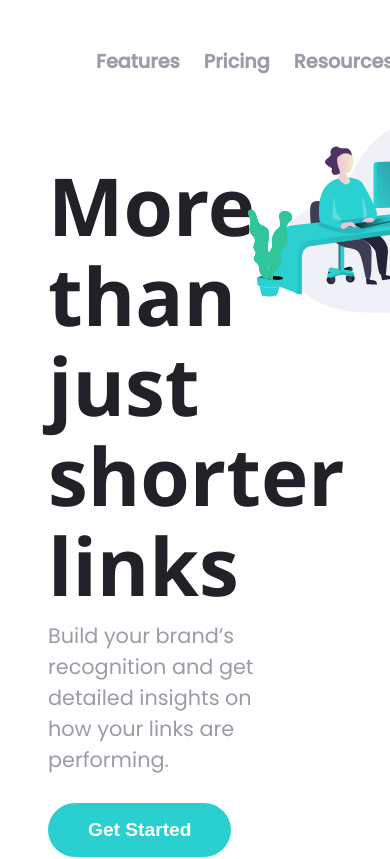
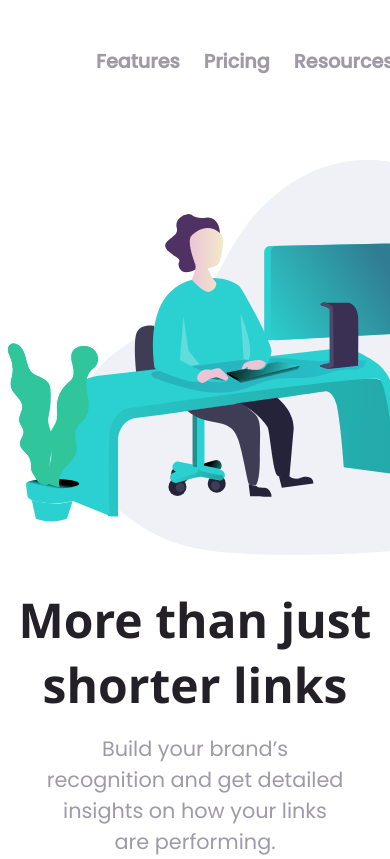
Before and after one commit to Surgetin/url-shortening-api, a React (Create React App) app: page / in a window 390 px wide. Shown: the top 859 px of the page. Built offline with nearby package versions, Linux system fonts and the light colour scheme.

Commit message:
added delete btn

```diff
--- a/public/index.html
+++ b/public/index.html
@@ -13,6 +13,11 @@
 
     <link rel="manifest" href="%PUBLIC_URL%/manifest.json" />
 
+    <script
+      src="https://kit.fontawesome.com/64173b1f39.js"
+      crossorigin="anonymous"
+    ></script>
+
     <title>Shortly URL shortening API Challenge</title>
   </head>
   <body>
--- a/src/App.js
+++ b/src/App.js
@@ -10,7 +10,7 @@ import isURL from "validator/lib/isURL";
 function App() {
   const [shortLink, setShortLink] = useState("");
   const [originalLink, setOriginalLink] = useState("");
-  const [shortedLink, setShortedLink] = useState([]);
+  const [shortedLink, setShortedLink] = useState("");
   const [isError, setIsError] = useState(false);
   const [copied, setCopied] = useState(false);
 
@@ -27,10 +27,11 @@ function App() {
       const response = await fetch(`${BASE_URL}${shortLink}`);
       const data = await response.json();
       console.log(data.result);
-      setShortedLink([...shortedLink, data.result.full_short_link]);
+      setShortedLink(data.result.full_short_link);
       setOriginalLink(data.result.original_link);
     };
 
+    setShortedLink("");
     setShortLink("");
     setIsError(false);
     handleFetchData();
@@ -49,6 +50,7 @@ function App() {
             shortLink={shortLink}
             setShortLink={setShortLink}
             handleSubmit={handleSubmit}
+            setShortedLink={setShortedLink}
           />
         </div>
         <Testimonial
--- a/src/components/ShortedLinks.jsx
+++ b/src/components/ShortedLinks.jsx
@@ -7,12 +7,17 @@ const ShortedLinks = ({originalLink, shortedLink, copied, setCopied}) => {
         setCopied(!copied)
     };
 
+    const handleDelete = () => {
+        console.log("deleted")
+    };
+
     return (
         <div className="shortedlink_container">
             <p className="original_link">{originalLink}</p>
             <div className="shortedlink_wrapper">
                 <p className="shorted_link">{shortedLink}</p>
-                <button type="submit" onClick={handleCopy} className="copy_link-btn btn">{copied ? "Copied!" : "Copy"}</button>
+                <button type="submit" onClick={handleCopy} className={copied ? "copied_link-btn btn" : "copy_link-btn btn"}>{copied ? "Copied!" : "Copy"}</button>
+                <button onClick={handleDelete} className="delete_btn"><i className="fa-solid fa-trash"></i></button>
             </div>
         </div>
     );
--- a/src/components/Testimonial.jsx
+++ b/src/components/Testimonial.jsx
@@ -6,20 +6,18 @@ import brandImage from '../images/icon-brand-recognition.svg';
 import detailedImage from '../images/icon-detailed-records.svg';
 import fullyImage from '../images/icon-fully-customizable.svg';
 
-const Testimonials = ({originalLink, shortedLink, copied, setCopied}) => {
+const Testimonials = ({originalLink, shortedLink, copied, setCopied, setShortedLink}) => {
     return (
         <div className="testimonial_container">
             <div className="testimonial_wrapper">
             <div className="shorted_component-wrapper">
-                {shortedLink ? shortedLink.map((index) => (
-                    <ShortedLinks
-                        key={index}
+                {shortedLink ? <ShortedLinks
                         originalLink={originalLink}
                         shortedLink={shortedLink}
                         copied={copied}
                         setCopied={setCopied}
-                    />
-                )) : ''}
+                        setShortedLink={setShortedLink}
+                    />  : ''}
             </div>
                 <h1 className="testimonial_heading">{Testimonial[0].content}</h1>
                 <p className="testimonial_content">{Testimonial[1].content}</p>
--- a/src/style/index.css
+++ b/src/style/index.css
@@ -180,6 +180,7 @@ body {
 
 .submit_btn {
     width: 25%;
+    min-width: 13rem;
     border-radius: 10px;
     font-size: 1.5rem;
 }
@@ -210,6 +211,7 @@ body {
 .hero_container {
     position: relative;
     padding-top: 10rem;
+    display: flex;
 }
 
 .hero_section-left {
@@ -236,8 +238,55 @@ body {
     margin-bottom: 1.8rem;
 }
 
+@media screen and (max-width: 1130px) {
+    .hero_heading {
+        font-size: 3rem;
+        max-width: 500px;
+        line-height: initial;
+    }
+
+    .hero_content {
+        max-width: 350px;
+    }
+
+    .hero_image {
+        max-width: 600px;
+    }
+}
+
+@media screen and (max-width: 850px) {
+
+    .main_container {
+        padding: 0 .5rem;
+    }
+
+    .hero_container {
+        flex-direction: column-reverse;
+    }
+
+    .hero_image {
+        position: initial;
+    }
+
+    .hero_heading {
+        margin: 2rem auto 1rem ;
+        text-align: center;
+    }
+
+    .hero_content {
+        margin: 0 auto;
+        text-align: center;
+        margin-bottom: 2rem;
+    }
+
+    .hero_image {
+        top: initial;
+        right: initial;
+    }
+}
 /* Input field*/
 .input_container {
+    position: relative;
     margin-inline: auto;
     max-width: var(--max_width);
     margin-top: 12rem;
@@ -296,13 +345,11 @@ body {
 
 /* Testimonial */
 .testimonial_container {
-    position: relative;
     margin-inline: auto;
     background-color: rgb(235, 235, 235);
     margin-top: -6rem;
     padding-top: 7.5rem;
     padding-bottom: 15rem;
-    z-index: -1;
 }
 
 .testimonial_wrapper {
@@ -481,6 +528,12 @@ body {
     color: var(--primary-cyan);
 }
 
+@media screen and (max-width: 920px) {
+    .footer_logo-container {
+        padding-right: initial;
+    }
+}
+
 /* Shorted links section */
 .shortedlink_container {
     display: flex;
@@ -506,7 +559,7 @@ body {
 .shortedlink_wrapper {
     display: flex;
     align-items: center;
-    gap: 2rem;
+    gap: 1rem;
 }
 
 .copy_link-btn {
@@ -514,6 +567,18 @@ body {
     font-weight: 600;
     border-radius: 8px;
     padding: .6rem 1.8rem;
+}
+
+.copied_link-btn {
+    font-size: 1.3rem;
+    font-weight: 600;
+    border-radius: 8px;
+    padding: .6rem 1.8rem;
+    background-color: var(--primary-dark);
+}
+
+.copied_link-btn:hover {
+    background-color: hsl(259, 31%, 44%);
 }
 
 .original_link {
@@ -527,3 +592,20 @@ body {
     font-weight: 500;
     color: var(--primary-cyan)
 }
+
+.fa-trash {
+    font-size: 2rem;
+    color: var(--primary-dark);
+    transition: .3s ease;
+    cursor: pointer;
+}
+
+.fa-trash:hover {
+    scale: 1.2;
+    color: hsl(259, 31%, 44%);
+}
+
+.delete_btn {
+    border: none;
+    outline: none;
+}
```
